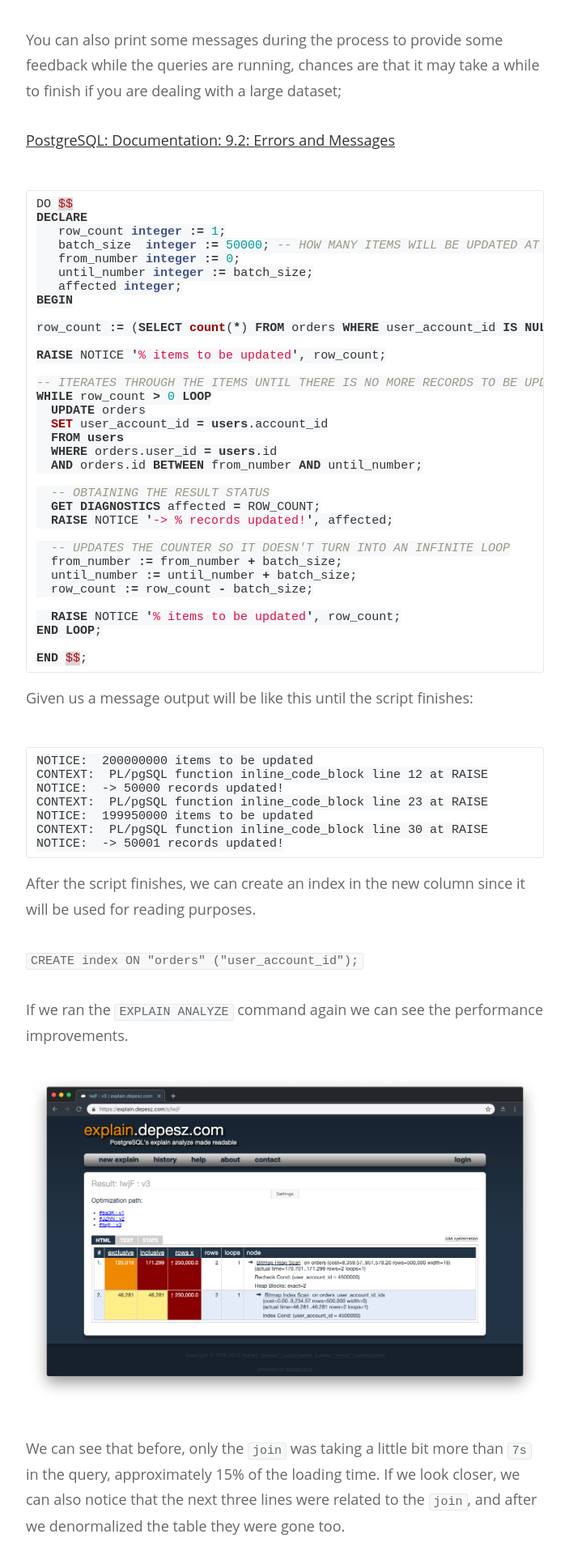
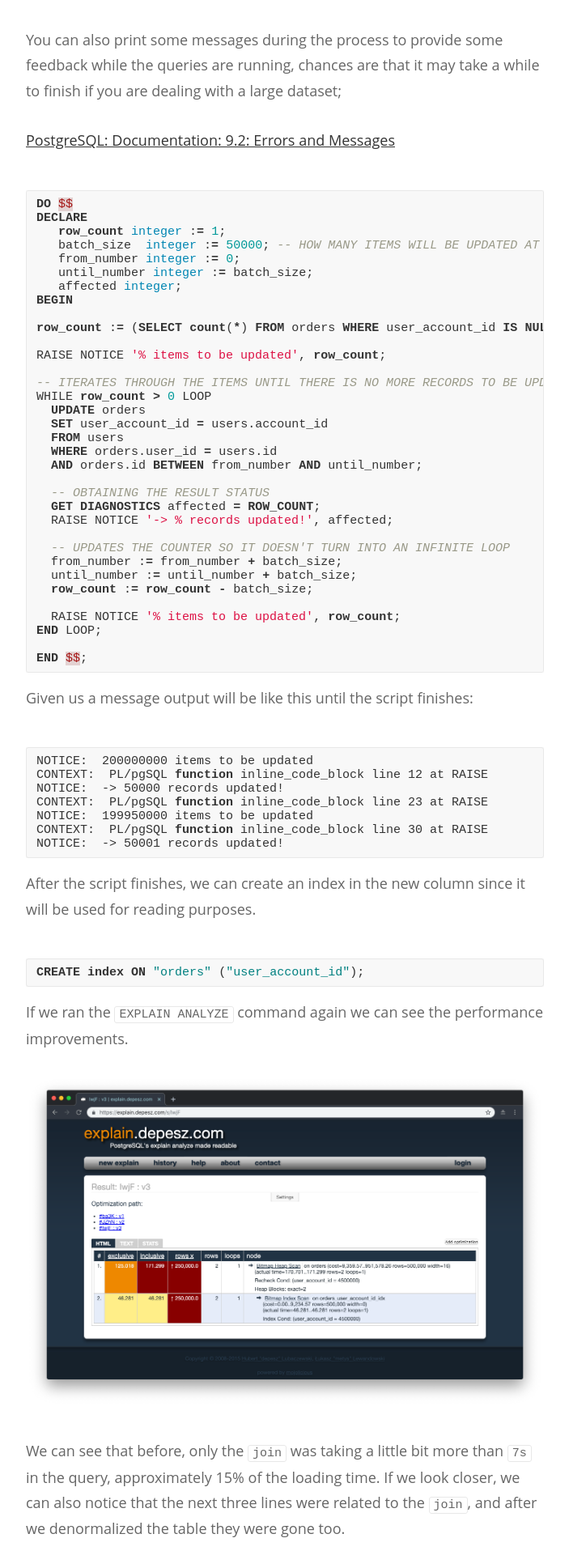
Before and after one commit to amandasposito/amandasposito.github.io, a Jekyll site: the page built from _posts/2019-02-11-migrations-with-large-amount-of-data.md, in a window 1280 px wide. Shown: the part 4306-6222 px from the top of the page at 81% size, without its empty margins (288-991 px from the left). Built offline with Jekyll 4.4.1, drawn with Linux system fonts in a browser that asks for light colours; nearby versions of some CDN libraries; some web fonts are replaced.

Commit message:
Update syntax highlighting

````diff
--- a/_posts/2019-02-11-migrations-with-large-amount-of-data.md
+++ b/_posts/2019-02-11-migrations-with-large-amount-of-data.md
@@ -109,7 +109,7 @@
 
 [PostgreSQL: Documentation: 9.2: Errors and Messages](https://www.postgresql.org/docs/9.6/plpgsql-errors-and-messages.html)
 
-```plsql
+```sql
 DO $$
 DECLARE
    row_count integer := 1;
@@ -148,7 +148,7 @@
 
 Given us a message output will be like this until the script finishes:
 
-```
+```bash
 NOTICE:  200000000 items to be updated
 CONTEXT:  PL/pgSQL function inline_code_block line 12 at RAISE
 NOTICE:  -> 50000 records updated!
@@ -160,7 +160,9 @@
 
 After the script finishes, we can create an index in the new column since it will be used for reading purposes.
 
-`CREATE index ON "orders" ("user_account_id");`
+```sql
+CREATE index ON "orders" ("user_account_id");
+```
 
 If we ran the `EXPLAIN ANALYZE` command again we can see the performance improvements.
 
--- a/_sass/_syntax-highlighting.scss
+++ b/_sass/_syntax-highlighting.scss
@@ -2,7 +2,7 @@
  * Syntax highlighting styles
  */
 .highlight {
-    background: #fff;
+    background: #f8f8f8;
     @extend %vertical-rhythm;
 
     .c     { color: #998; font-style: italic } // Comment
--- a/css/main.sass
+++ b/css/main.sass
@@ -608,7 +608,6 @@
   font-size: 15px
   border: 1px solid #e8e8e8
   border-radius: 3px
-  background-color: #f6f8fa
 
 code
   padding: 1px 5px
````
